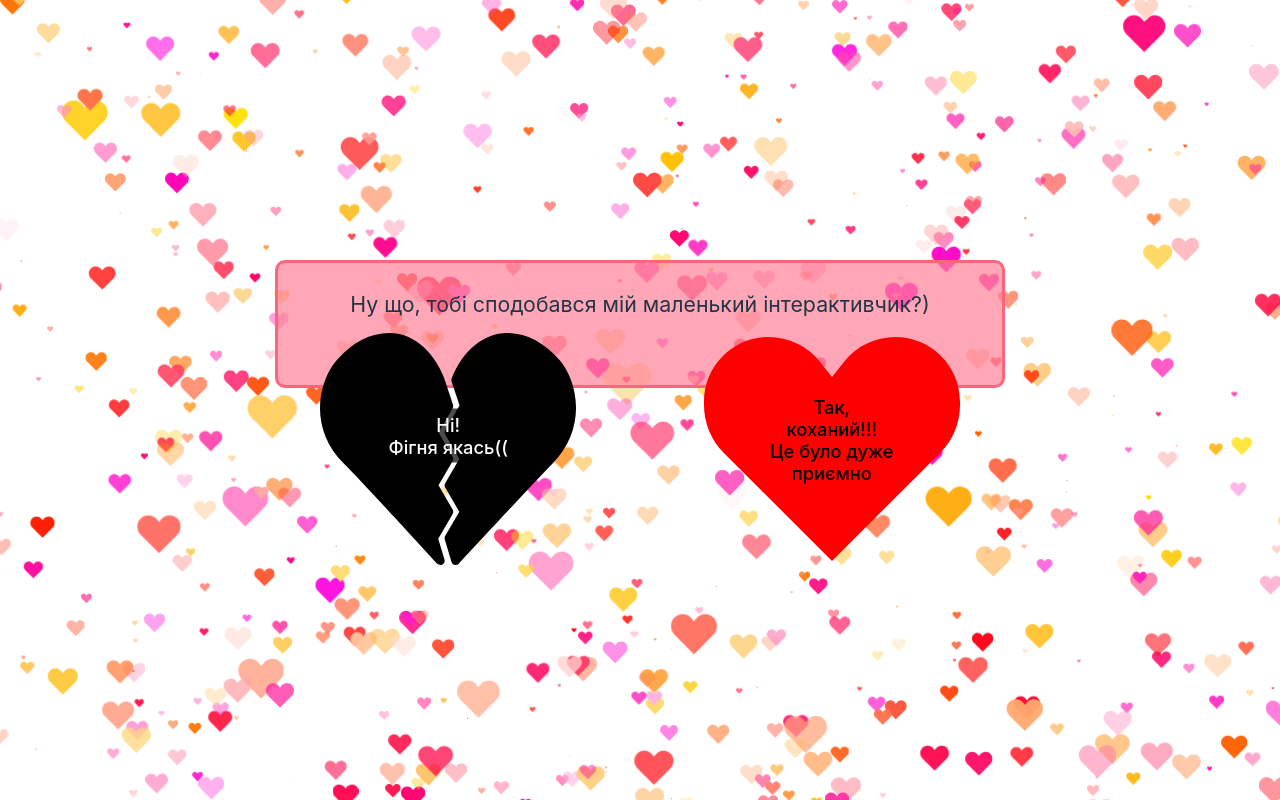
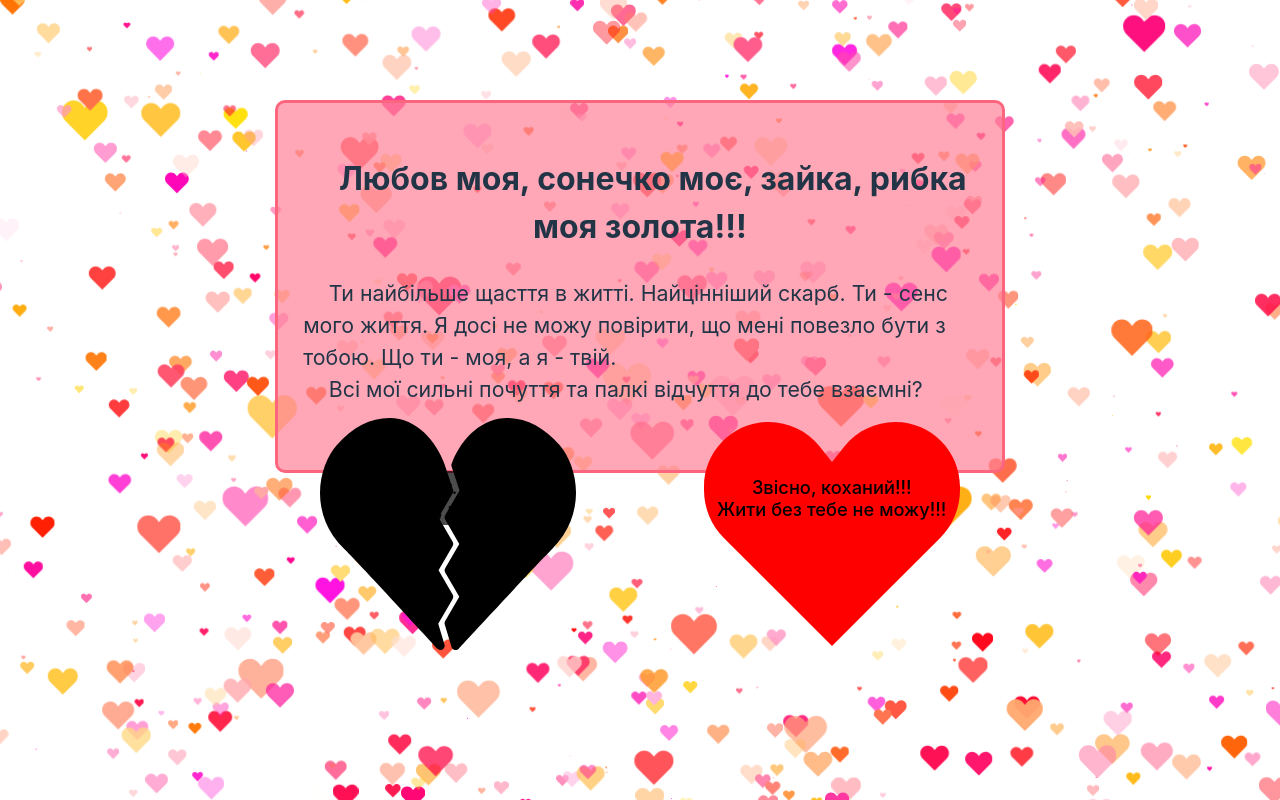
Before and after one commit to YehorBondarenko96/love-postcard, a React (Vite) app: page / in a window 1280 px wide. Both pictures are taken after a click on the button 831 px from the left and 556 px from the top of the page. Built offline with nearby package versions, Linux system fonts and the light colour scheme.

Commit message:
end-first-question

```diff
--- a/package.json
+++ b/package.json
@@ -15,7 +15,8 @@
     "react": "^18.2.0",
     "react-dom": "^18.2.0",
     "react-redux": "^9.1.2",
-    "redux-persist": "^6.0.0"
+    "redux-persist": "^6.0.0",
+    "styled-components": "^6.1.13"
   },
   "devDependencies": {
     "@types/react": "^18.2.66",
--- a/src/App.tsx
+++ b/src/App.tsx
@@ -5,6 +5,7 @@ import { getAnswer } from './redux/selectors';
 import { useEffect } from 'react';
 import TimerForm from './components/TimerForm/TimerForm';
 import FinalComponent from './components/FinalComponent/FinalComponent';
+import FirstQuestion from './components/FirstQuestion/FirstQuestion';
 
 function App() {
   const dispatch = useDispatch();
@@ -32,9 +33,12 @@ const forOrientation = () => {
       {(
         answer !== "goodTimer" &&
         answer !== "goodFinal" &&
-        answer !== "badFinal"
+        answer !== "badFinal" &&
+        answer !== "goodFirst" &&
+        answer !== "badFirst"
       ) && <TimerForm />}
-      {(answer === "goodTimer" ||
+      {(answer === "goodTimer" || answer === "badFirst") && <FirstQuestion/>}
+      {(answer === "goodFirst" ||
         answer === "goodFinal" ||
         answer === "badFinal"
       ) && <FinalComponent />}
--- a/src/components/FinalComponent/FinalComponent.tsx
+++ b/src/components/FinalComponent/FinalComponent.tsx
@@ -152,14 +152,24 @@ const moveElement = useCallback((e: MouseEvent) => {
         </div>
       }
       badAnswerValue="badFinal"
-            heightCoef={4}
+            heightCoef={answer === 'goodFirst' ? 2.8 : 4}
             onMouseEnter={onMouseEnter}
             onMouseLeave={onMouseLeave}
     >
+            {answer === 'goodFirst' &&
+              <p
+              className={css.generalText}
+                style={{
+                  'textIndent': screenWidth / 50,
+                  '--screenWidth': screenWidth + 'px'
+                } as React.CSSProperties}
+            >
+              {'Дуже тішусь, кохана, що ми з тобою на одній хвилі))) А тепер останнє питання:'}
+            </p>}
             <p
               className={css.generalText}
         style={{'--screenWidth': screenWidth + 'px'}as React.CSSProperties}
-            >{answer === "goodFinal" ? 'Робив з любовʼю та натхненний думками про тебе, моє сонечко' : answer === "badFinal" ? 'Мені хоченься пракати(((' : 'Ну що, тобі сподобався мій маленький інтерактивчик?)'}</p>
+            >{answer === "goodFinal" ? 'Робив з любовʼю та натхненний думками про тебе, моє сонечко' : answer === "badFinal" ? 'Мені хоченься пракати(((' : 'Тобі сподобався мій маленький інтерактивчик?)'}</p>
     </FormTemplate>
       }
     </>
--- /dev/null
+++ b/src/components/FirstQuestion/FirstQuestion.module.css
@@ -0,0 +1,46 @@
+.title{
+  text-align: center;
+}
+
+.generalText {
+  font-size: calc(var(--screenWidth)/60);
+  text-indent: calc(var(--screenWidth)/50);
+}
+
+.answerDiv {
+  width: calc(var(--screenWidth)/5.5);
+  position: absolute;
+  top: 36%;
+  left: 50%;
+  transform: translate(-50%, -50%);
+  font-size: calc(var(--screenWidth)/70);
+}
+
+.badAnswerDiv {
+  background-color: var(--black-background-transparent-color);
+  border-radius: 20px;
+  padding: 5px;
+  /* top: 37%; */
+  transition: color 250ms cubic-bezier(0.25, 0.1, 0.25, 1);
+}
+
+.badDiv{
+  font-size: calc(var(--screenWidth)/40);
+}
+
+.imageDiv{
+  position: relative;
+}
+
+.badText{
+  margin: 0;
+  text-align: center;
+}
+
+
+
+@media (max-width: 499px) {
+  .answerDiv {
+    font-size: calc(var(--screenWidth)/80);
+  }
+}
--- /dev/null
+++ b/src/components/FirstQuestion/FirstQuestion.tsx
@@ -0,0 +1,120 @@
+import css from "./FirstQuestion.module.css";
+import FormTemplate from "../FormTemplate/FormTemplate";
+import { useSelector } from "react-redux";
+import { getScreenWidth, getScreenHeight, getAnswer } from "../../redux/selectors";
+import { useEffect, useState, useCallback } from "react";
+import Message from "../../svg-components/Message";
+
+const FirstQuestion = () => {
+  const screenWidth = useSelector(getScreenWidth);
+  const screenHeight = useSelector(getScreenHeight);
+  const answer = useSelector(getAnswer);
+
+  const [draggableElement, setDraggableElement] = useState<HTMLElement | null>(null);
+  const [secondAllDiv, setSecondAllDiv] = useState<HTMLDivElement | null>(null);
+
+const onClick = useCallback(() => {
+
+  if (draggableElement && secondAllDiv) {
+    const badLeft = Math.random() * screenWidth - draggableElement.offsetWidth;
+    const badTop = Math.random() * screenHeight;
+    const rect = secondAllDiv.getBoundingClientRect();
+    const secondAllDivX = rect.left;
+    const secondAllDivY = rect.top;
+    const elemRect = draggableElement.getBoundingClientRect();
+    const elemX = elemRect.left;
+    const elemY = elemRect.top;
+    const progresX = Math.abs(badLeft - elemX);
+    const prograsY = Math.abs(badTop - elemY);
+
+    let randomLeft = badLeft;
+    let randomTop = badTop;
+
+    if (progresX < draggableElement.offsetWidth) {
+      if (Math.random() > 0.5) {
+        randomLeft += draggableElement.offsetWidth
+      } else {
+        randomLeft -= draggableElement.offsetWidth
+      }
+    }
+
+    if (prograsY < draggableElement.offsetHeight) {
+      if (Math.random() > 0.5) {
+        randomTop += draggableElement.offsetHeight
+      } else {
+        randomTop -= draggableElement.offsetHeight
+      }
+    }
+
+    randomLeft = randomLeft >= screenWidth - secondAllDivX ? randomLeft - draggableElement.offsetWidth : randomLeft < 0 - secondAllDivX ? randomLeft + draggableElement.offsetWidth : randomLeft;
+    randomTop = randomTop >= screenHeight - secondAllDivY ? randomTop - draggableElement.offsetHeight*2 : randomTop < 0 - secondAllDivY ? randomTop + draggableElement.offsetHeight*2 : randomTop;
+
+    draggableElement.style.transform = 'translate(0, 0)';
+    draggableElement.style.left = `${randomLeft}px`;
+    draggableElement.style.top = `${randomTop}px`;
+  }
+
+
+  }, [draggableElement, screenHeight, screenWidth, secondAllDiv]);
+
+  useEffect(() => {
+    const element = document.getElementById('draggableElement');
+    const divElem = document.getElementById('secondAllDiv');
+    if (element instanceof HTMLElement && divElem instanceof HTMLDivElement) {
+      setDraggableElement(element)
+      setSecondAllDiv(divElem)
+    }
+  }, [])
+  return (
+    <FormTemplate
+      goodAnswer={
+        <div className={css.answerDiv}
+        style={{'--screenWidth': screenWidth + 'px'}as React.CSSProperties}
+        >
+          <p>Звісно, коханий!!!</p>
+          <p>Жити без тебе не можу!!!</p>
+        </div>
+      }
+      badAnswer={
+        <div className={`${css.answerDiv} ${css.badAnswerDiv}`}
+        style={{'--screenWidth': screenWidth + 'px'}as React.CSSProperties}
+        >
+          <p>Ну...</p>
+          <p>Я, навіть, не знаю...</p>
+        </div>
+      }
+      goodAnswerValue="goodFirst"
+      badAnswerValue="badFirst"
+      heightCoef={2}
+      onClick={onClick}
+    >
+      {answer === "badFirst" ?
+        <div
+          className={css.badDiv}
+          style={{'--screenWidth': screenWidth + 'px'}as React.CSSProperties}
+        >
+          <div className={css.imageDiv}>
+            <img width={screenWidth / 6} src="/love-postcard/images/very-bad.jpeg" alt="Very Bad" />
+            <Message
+              top="-30%"
+              color='var(--white-background-transparent-color)'
+              text="Я в шоці..."
+              topText="37%"
+              size={screenWidth / 10}
+              fontSize={screenWidth/75}
+            />
+          </div>
+          <h2 className={css.badText}>ЩО???</h2>
+        </div> :
+      <div className={css.generalText}
+        style={{'--screenWidth': screenWidth + 'px'}as React.CSSProperties}>
+        <h2 className={css.title}>Любов моя, сонечко моє, зайка, рибка моя золота!!!</h2>
+      <p>Ти найбільше щасття в житті. Найцінніший скарб. Ти - сенс мого життя. Я досі не можу повірити, що мені повезло бути з тобою. Що ти - моя, а я - твій.</p>
+      <p>Всі мої сильні почуття та палкі відчуття до тебе взаємні?</p>
+        </div>
+      }
+    </FormTemplate>
+  )
+}
+
+export default FirstQuestion
--- /dev/null
+++ b/src/svg-components/Message.tsx
@@ -0,0 +1,61 @@
+import styled from 'styled-components';
+
+type MessageProps = {
+  size?: number | string
+  color?: string;
+  text: string
+  colorText?: string
+  fontSize?: number | string
+  whiteSpace?: string
+  top?: string
+  left?: string
+  topText?: string
+  leftText?: string
+};
+
+const AllDiv = styled.div`
+  position: absolute;
+`;
+
+const SecondAllDiv = styled.div`
+  position: relative;
+`;
+
+const TextMessage = styled.p`
+  position: absolute;
+  transform: translate(-50%, -50%);
+`;
+
+const Message = ({ size=100, color='#ffffff', text, colorText='#000000', fontSize=14, whiteSpace='nowrap', top='50%', left='50%', topText='50%', leftText='50%' }: MessageProps) => {
+  return (
+    <AllDiv
+      style={{
+        'top': top,
+        'left': left,
+      }}
+    >
+      <SecondAllDiv>
+          <svg
+            fill={color}
+            width={typeof size === "number" ? `${size}px` : size}
+            height={typeof size === "number" ? `${size}px` : size}
+            viewBox="0 0 24 24"
+            xmlns="http://www.w3.org/2000/svg"
+          >
+            <path d="M12 2C6.486 2 2 5.589 2 10c0 2.908 1.898 5.515 5 6.934V22l5.34-4.005C17.697 17.852 22 14.32 22 10c0-4.411-4.486-8-10-8z" />
+          </svg>
+        <TextMessage
+          style={{
+            'top': topText,
+            'left': leftText,
+            'color': colorText,
+            'fontSize': typeof fontSize === "number" ? `${fontSize}px` : fontSize,
+            'whiteSpace': whiteSpace
+          }}>
+          {text}
+        </TextMessage>
+      </SecondAllDiv>
+    </AllDiv>
+      )
+}
+export default Message
```
Also changed, not shown: src/components/FormTemplate/FormTemplate.tsx (+13 -4 lines), public/images/very-bad.jpeg (added), 1 other file (tests, documents, lock files or other folders).
